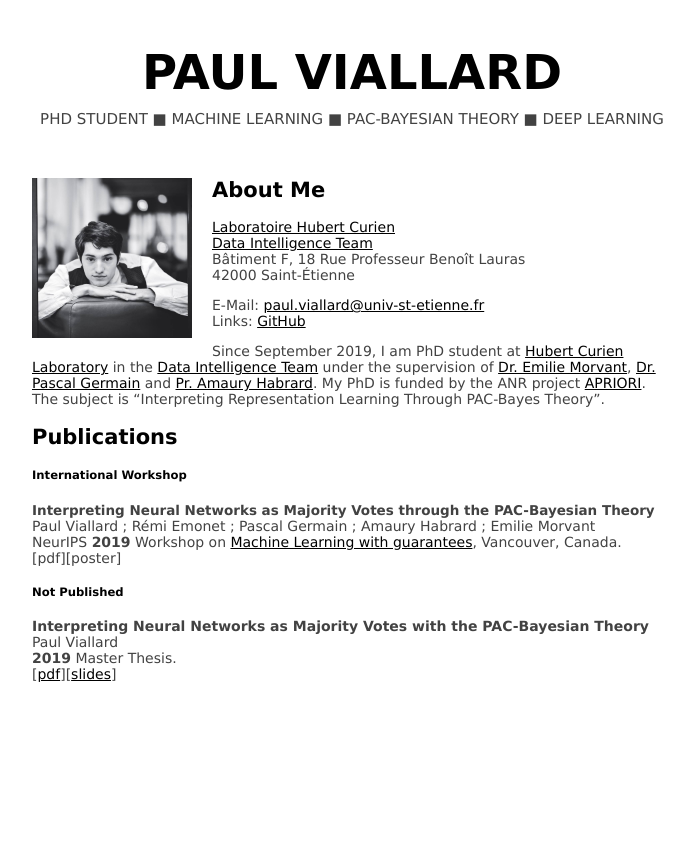
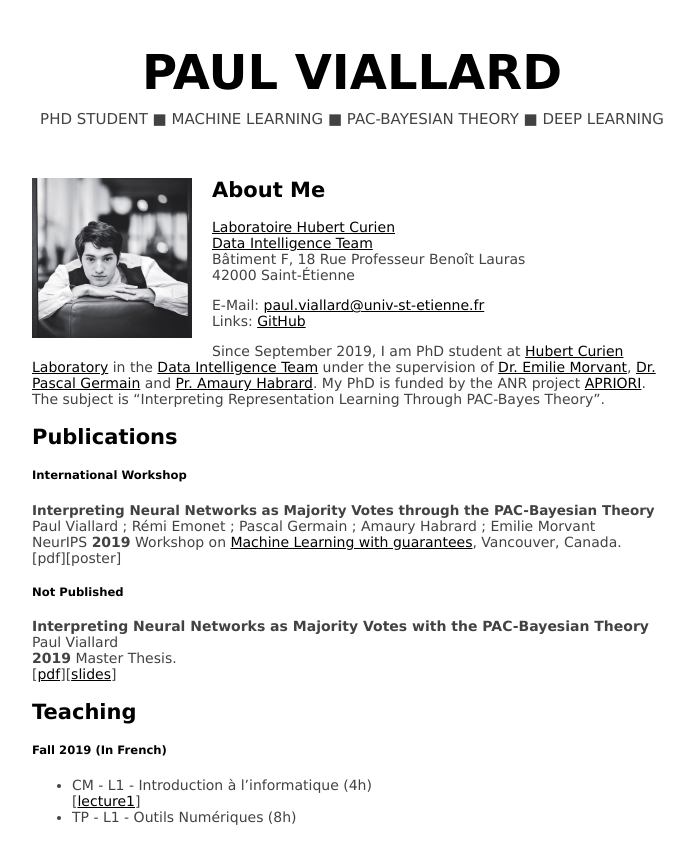
Before and after one commit to paulviallard/paulviallard.github.io, a Jekyll site: the page built from index.md, in a window 1280 px wide. Shown: the top 864 px of the page, without its empty margins (288-982 px from the left). Built offline with Jekyll 4.4.1, drawn with Linux system fonts in a browser that asks for light colours.

Commit message:
feat: add teaching Fall 2019

```diff
--- a/index.md
+++ b/index.md
@@ -13,6 +13,5 @@ layout: home
 ## Publications
 {% include_relative publication.md %}
 
-<!-- ## Teaching
+## Teaching
 {% include_relative teaching.md %}
--->
--- a/teaching.md
+++ b/teaching.md
@@ -1,3 +1,5 @@
-##### 2019 - 2020
+##### Fall 2019 (In French)
 
-Be patient ...
+- CM - L1 - Introduction à l'informatique (4h)
+[[lecture1](https://drive.google.com/file/d/1L4rUmVYa4ePNG3bCLkXHTJzh8AJnqc2e/view?usp=sharing)]
+- TP - L1 - Outils Numériques (8h)
```
Also changed, not shown: teaching/2019/info/lecture1.md (added, +8 -0 lines).
